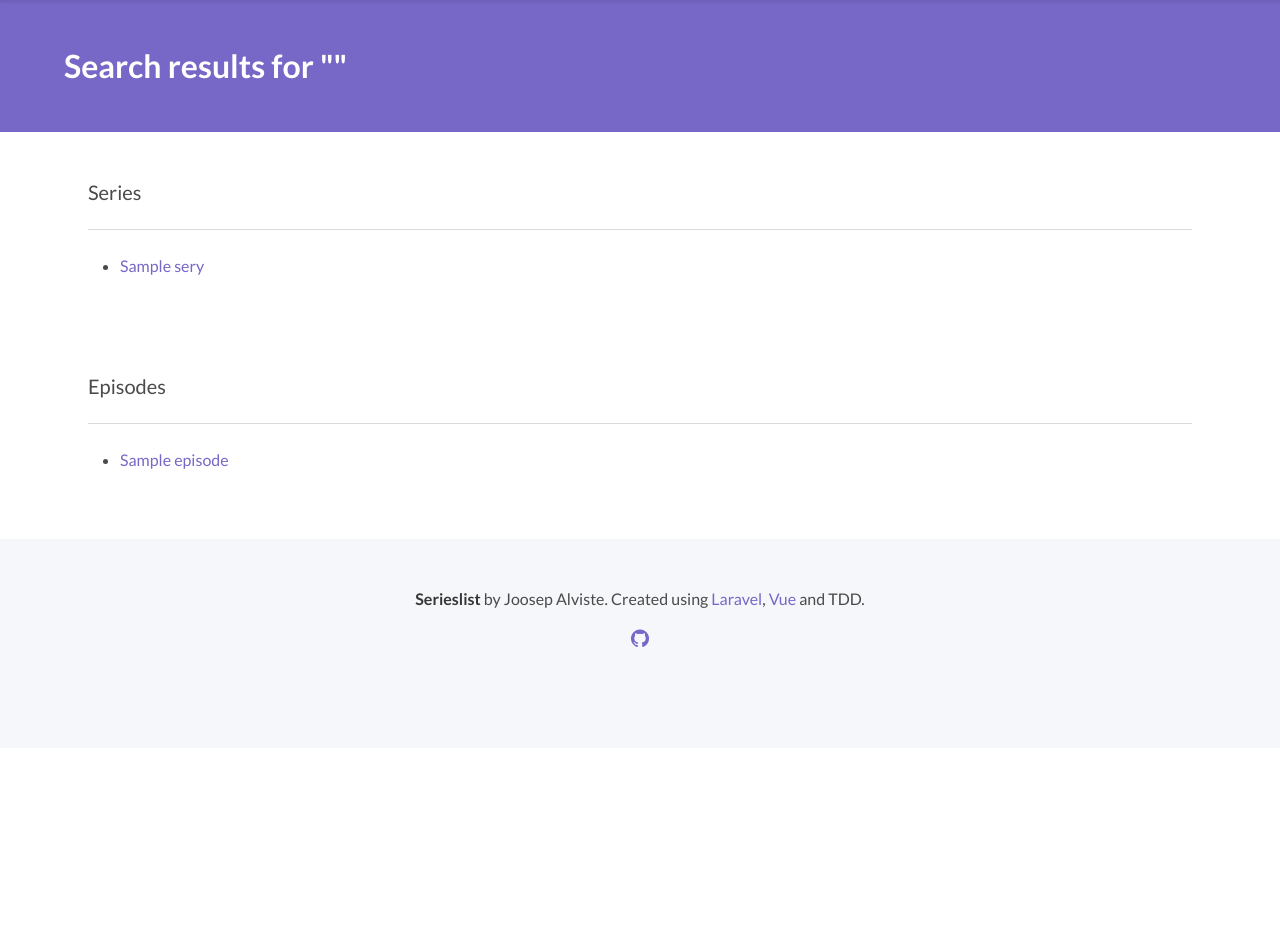
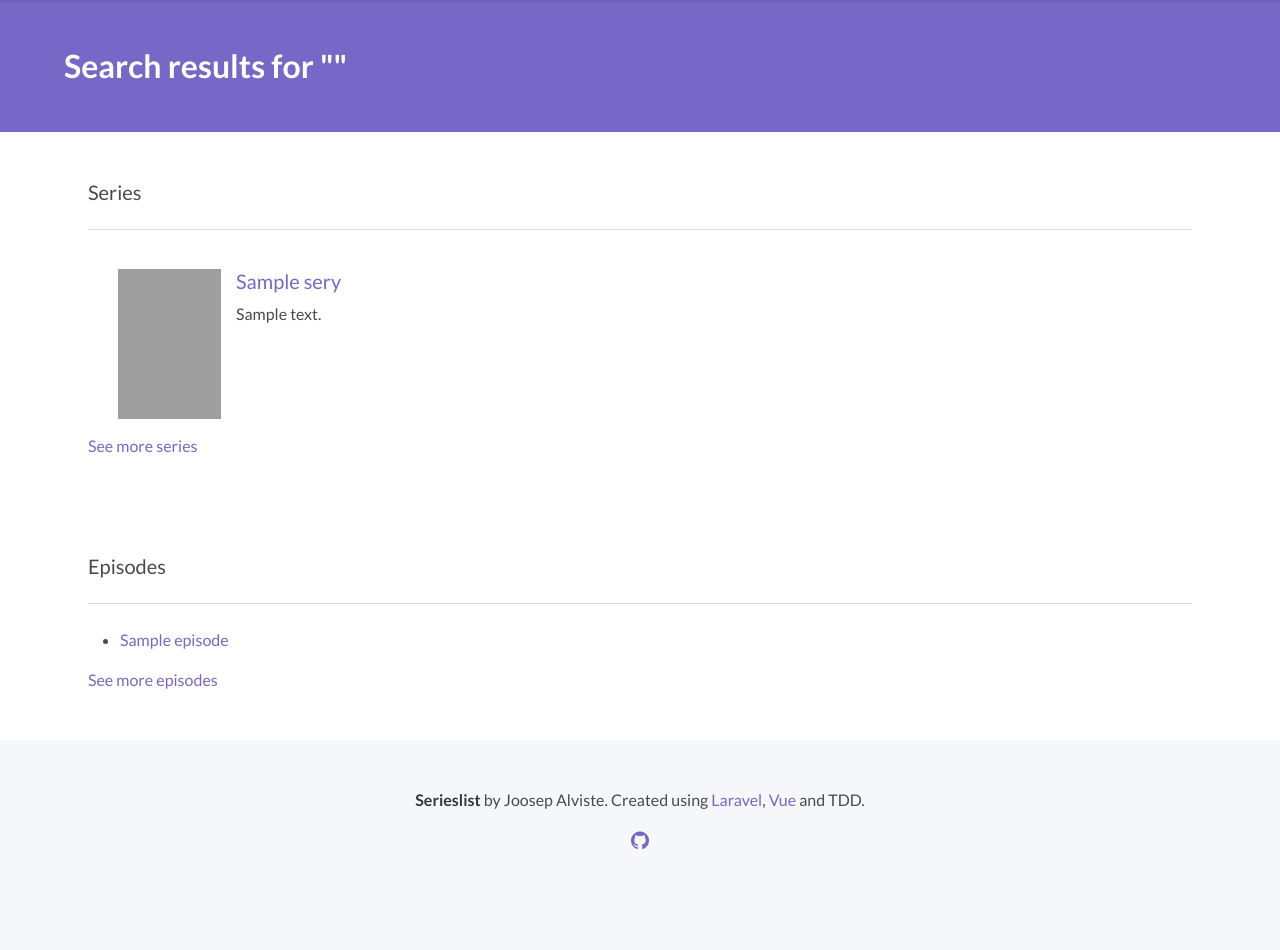
Before and after one commit to JoosepAlviste/serieslist, a Laravel app: page /search in a window 1280 px wide. Shown: the part 52-1002 px from the top of the page. Before the commit the page ends 699 px from the top, so only its background shows below. Run offline with Laravel 8, Linux system fonts and the light colour scheme; tables that the repository leaves empty hold one stand-in row (values such as "Sample post"); settings files or empty folders that the repository lacks are supplied; parts of the project's set-up code (start-up, migrations or seed data) failed here and were passed over; grey boxes are pictures that could not be loaded.

Commit message:
Search for only episodes/series

```diff
--- a/app/Http/Controllers/SearchController.php
+++ b/app/Http/Controllers/SearchController.php
@@ -4,6 +4,7 @@ namespace App\Http\Controllers;
 
 use App\Models\Episode;
 use App\Models\Series;
+use Illuminate\Support\Collection;
 
 /**
  * Class SearchController.
@@ -22,12 +23,12 @@ class SearchController extends Controller
         $q = strtolower(request()->input('q'));
 
         $series = Series::search($q)
-                        ->limit(10)
+                        ->limit(6)
                         ->get();
 
         $episodes = Episode::search($q)
                            ->orderBy('title')
-                           ->limit(10)
+                           ->limit(6)
                            ->get();
 
         return view('search.index', [
@@ -36,4 +37,34 @@ class SearchController extends Controller
             'q'        => request()->input('q'),
         ]);
     }
+
+    public function series()
+    {
+        $q = strtolower(request()->input('q'));
+
+        $series = Series::search($q)
+                        ->orderBy('title')
+                        ->paginate(10);
+        $series->appends(request()->input())->links();
+
+        return view('search.series', [
+            'series' => $series,
+            'q'        => request()->input('q'),
+        ]);
+    }
+
+    public function episodes()
+    {
+        $q = strtolower(request()->input('q'));
+
+        $episodes = Episode::search($q)
+                           ->orderBy('title')
+                           ->paginate(10);
+        $episodes->appends(request()->input())->links();
+
+        return view('search.episodes', [
+            'episodes' => $episodes,
+            'q'        => request()->input('q'),
+        ]);
+    }
 }
--- a/resources/views/search/index.blade.php
+++ b/resources/views/search/index.blade.php
@@ -21,20 +21,18 @@
             <h2 class="subtitle">Series</h2>
             <hr>
 
-            <div class="content">
-                @if ($series->count() === 0)
-                    <p>No series found</p>
-                @else
-                    <ul>
-                        @foreach ($series as $oneSeries)
-                            <li>
-                                <a href="{{ $oneSeries->path() }}">
-                                    {{ $oneSeries->title }}
-                                </a>
-                            </li>
-                        @endforeach
-                    </ul>
-                @endif
+            <div class="columns">
+                <div class="column is-two-thirds">
+                    @if ($series->count() === 0)
+                        <p>No series found</p>
+                    @else
+                        @include('series.partials.series-list')
+
+                        <div>
+                            <a href="{{ route('search.series', ['q' => $q]) }}">See more series</a>
+                        </div>
+                    @endif
+                </div>
             </div>
 
         </section>
@@ -57,6 +55,10 @@
                             </li>
                         @endforeach
                     </ul>
+
+                    <div>
+                        <a href="{{ route('search.episodes', ['q' => $q]) }}">See more episodes</a>
+                    </div>
                 @endif
             </div>
 
--- /dev/null
+++ b/resources/views/series/partials/series-list.blade.php
@@ -0,0 +1,5 @@
+<ul class="series-list">
+    @foreach ($series as $oneSeries)
+        @include('series.partials.one-series', ['series' => $oneSeries])
+    @endforeach
+</ul>
--- a/routes/web.php
+++ b/routes/web.php
@@ -10,6 +10,24 @@
 | contains the "web" middleware group. Now create something great!
 |
 */
+
+
+/*
+|--------------------------------------------------------------------------
+| Pages
+|--------------------------------------------------------------------------
+*/
+
+Auth::routes();
+
+Route::get('/', 'PagesController@welcome');
+Route::get('home', 'PagesController@home')->name('home')->middleware('auth');
+
+/*** Search ***/
+
+Route::get('search', 'SearchController@index')->name('search');
+Route::get('series/search', 'SearchController@series')->name('search.series');
+Route::get('episodes/search', 'SearchController@episodes')->name('search.episodes');
 
 
 /*
@@ -65,24 +83,3 @@ Route::middleware('auth')
 
 Route::get('list', 'ListController@index')->middleware('auth');
 Route::get('users/{user}/series', 'Api\SeriesController@inProgressSeries');
-
-
-/*
-|--------------------------------------------------------------------------
-| Pages
-|--------------------------------------------------------------------------
-*/
-
-Auth::routes();
-
-Route::get('/', 'PagesController@welcome');
-Route::get('home', 'PagesController@home')->name('home')->middleware('auth');
-
-
-/*
-|--------------------------------------------------------------------------
-| Search
-|--------------------------------------------------------------------------
-*/
-
-Route::get('search', 'SearchController@index');
```
Also changed, not shown: resources/views/episodes/_episodes-list.blade.php (added, +9 -0 lines), resources/views/search/episodes.blade.php (added, +35 -0 lines), resources/views/search/series.blade.php (added, +34 -0 lines), resources/views/series/index.blade.php (+1 -6 lines), tests/Feature/SearchTest.php (+27 -1 lines).
